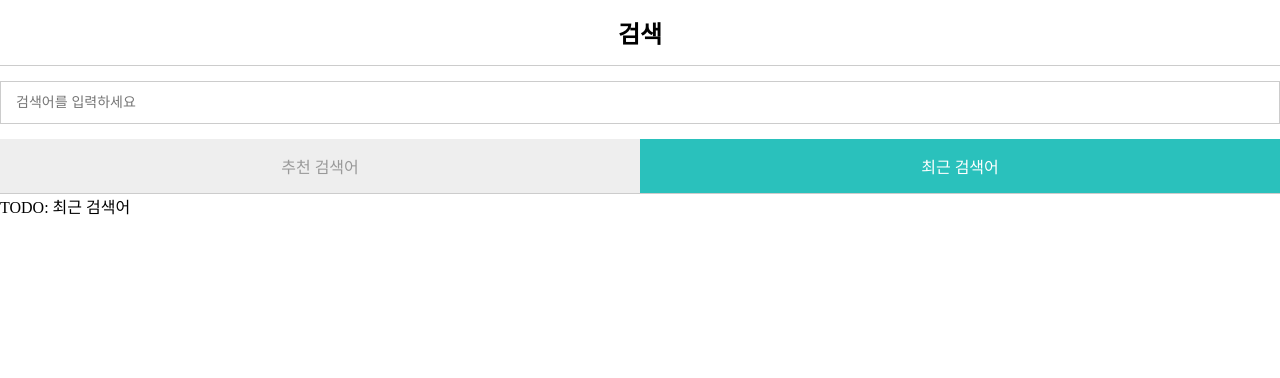
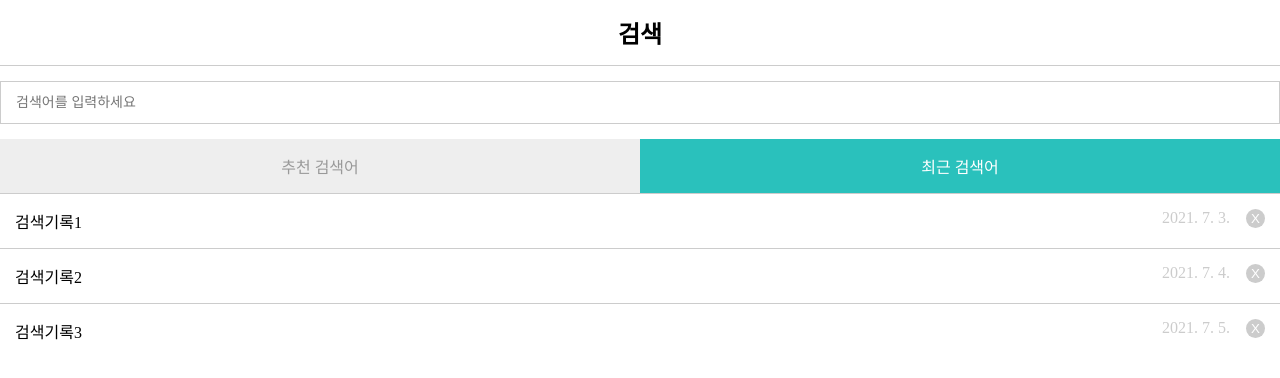
Before and after one commit to imseongtae/UI-development-using-react, a React app in the folder 3-using-components/: page / in a window 1280 px wide. Both pictures are taken after a click on the item "최근 검색어". Shown: the top 378 px of the page. Built offline with nearby package versions, Linux system fonts and the light colour scheme.

Commit message:
feat: Update App to include HistoryList component

```diff
--- a/3-using-components/src/App.js
+++ b/3-using-components/src/App.js
@@ -4,6 +4,7 @@ import SearchForm from './components/SearchForm';
 import SearchResult from './components/SearchResult.jsx';
 import Tabs, { TabType } from './components/Tabs.jsx'; // TabType 을 꺼냄
 import KeywordList from './components/KeywordList';
+import HistoryList from './components/HistoryList';
 
 import store from './js/Store';
 
@@ -57,7 +58,7 @@ class App extends React.Component {
         {/* 각 탭을 클릭하면 change 이벤트가 발생하는데 선택한 탭을 selectedTab 상태로 반영 */}
         <Tabs selectedTab={selectedTab} onChange={selectedTab => this.setState({ selectedTab })} />
         {selectedTab === TabType.KEYWORD && <KeywordList onClick={searchKeyword => this.search(searchKeyword)} />}
-        {selectedTab === TabType.HISTORY && <>{'TODO: 최근 검색어'}</>}
+        {selectedTab === TabType.HISTORY && <HistoryList onClick={searchKeyword => this.search(searchKeyword)} />}
         {submitted && <SearchResult data={searchResult} />}
       </>
     )
--- /dev/null
+++ b/3-using-components/src/components/HistoryList.js
@@ -0,0 +1,33 @@
+import React from 'react';
+import List from './List';
+import store from '../js/Store';
+import { formatRelativeDate } from '../js/helpers';
+
+class HistoryList extends List {
+  componentDidMount() {
+    this.fetch();
+  }
+
+  fetch() {
+    const data = store.getHistoryList();
+    this.setState({ data });
+  }
+
+  handleClickRemoveHistory(event, keyword) {
+    event.stopPropagation();
+    store.removeHistory(keyword);
+    this.fetch();
+  }
+
+  renderItem(item, index) {
+    return (
+      <>
+        <span>{item.keyword}</span>
+        <span className="date">{formatRelativeDate(item.date)}</span>
+        <button className="btn-remove" onClick={event => this.handleClickRemoveHistory(event, item.keyword)} />
+      </>
+    )
+  }
+};
+
+export default HistoryList;
--- a/3-using-components/src/components/List.js
+++ b/3-using-components/src/components/List.js
@@ -1,4 +1,3 @@
-import { data } from 'browserslist';
 import React from 'react';
 
 class List extends React.Component {
@@ -21,7 +20,12 @@ class List extends React.Component {
     return (
       <ul className="list">
         {data.map((item, index) => (
-          <li key={item.id} onClick={() => onClick(item.keyword)}>
+          /**
+           * Two children with the same key in React [duplicate]
+           * https://stackoverflow.com/questions/52219852/two-children-with-the-same-key-in-react
+           * 에러를 해결하기 위해 key값에 item.id 대신 index 사용
+           */
+          <li key={index} onClick={() => onClick(item.keyword)}>
             {this.renderItem(item, index)}
           </li>
         ))}
```
